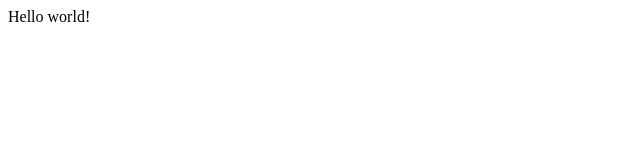
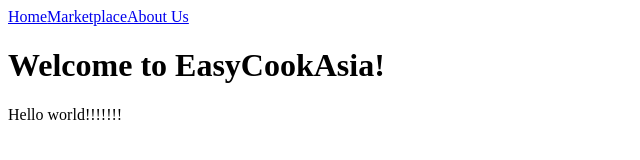
Before and after one commit to cheng-en-yang/easy-cook-asia, a Gatsby site: page / in a window 1280 px wide. Shown: the whole page, without its empty margins (0-640 px from the left). Built offline with nearby package versions, Linux system fonts and the light colour scheme; Gatsby itself is replaced by a stand-in of ours.

Commit message:
upload files

```diff
--- /dev/null
+++ b/src/component/Header.js
@@ -0,0 +1,9 @@
+import React from 'react'
+
+export default function Header(props) {
+    return(
+        <div>
+            <h1>{props.headerText}</h1>
+        </div>
+    )
+}
--- /dev/null
+++ b/src/component/Nav.js
@@ -0,0 +1,14 @@
+import React from 'react'
+import { Link } from 'gatsby'
+
+export default function Header() {
+    return(
+        <div>
+            <nav>
+                <Link to="/">Home</Link>
+                <Link to="/shop">Marketplace</Link>
+                <Link to="/about-us">About Us</Link>
+            </nav>
+        </div>
+    )
+}
--- a/src/pages/index.js
+++ b/src/pages/index.js
@@ -1,5 +1,13 @@
 import React from "react"
+import Header from '../component/Header'
+import Nav from '../component/Nav'
 
 export default function Home() {
-  return <div>Hello world!</div>
+  return (
+    <div>
+      <Nav />
+      <Header headerText='Welcome to EasyCookAsia!' />
+      <div>Hello world!!!!!!!</div>
+    </div>
+  )
 }
```
Also changed, not shown: src/pages/about-us.js (added, +14 -0 lines), src/pages/shop.js (added, +14 -0 lines).
